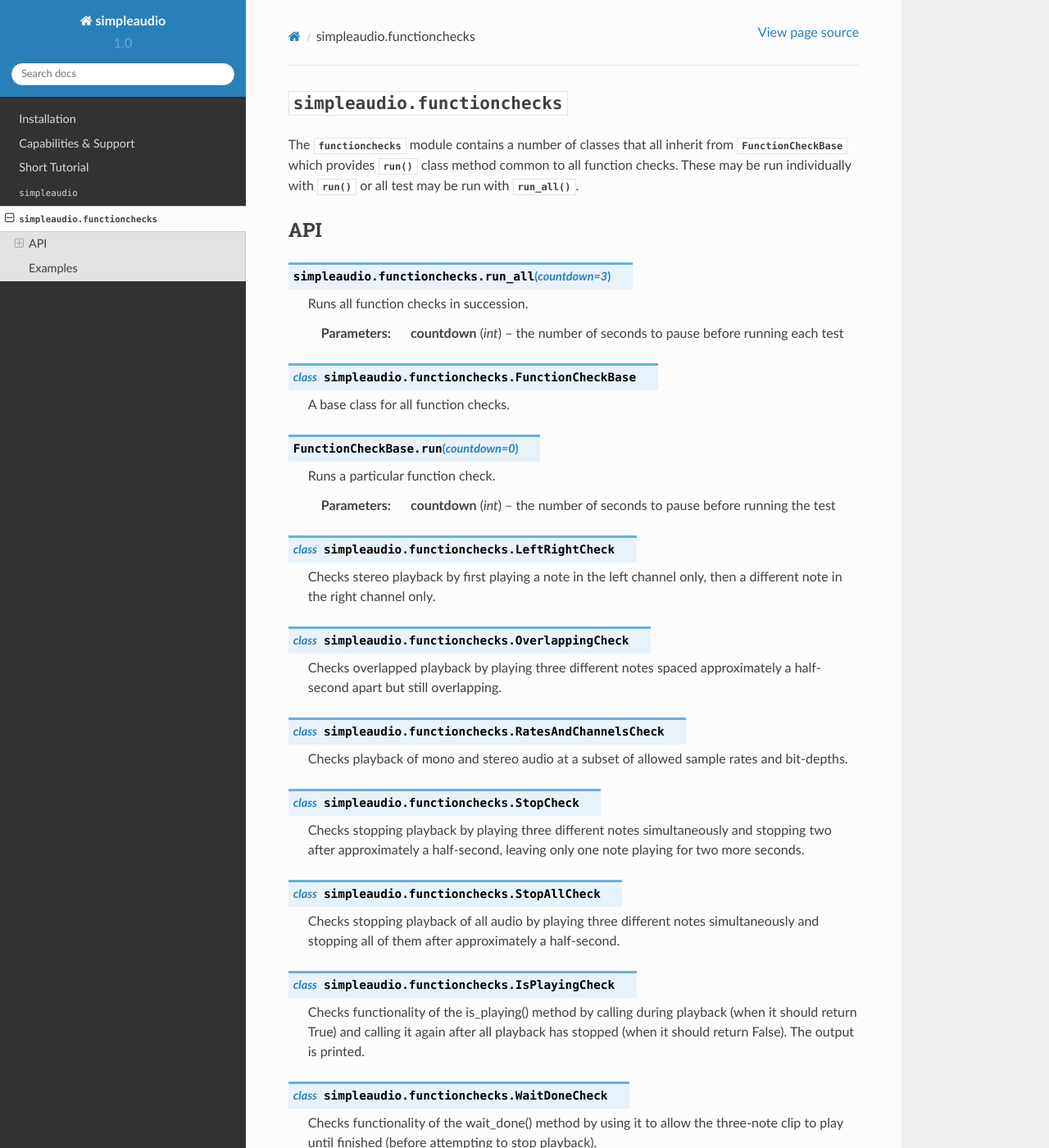
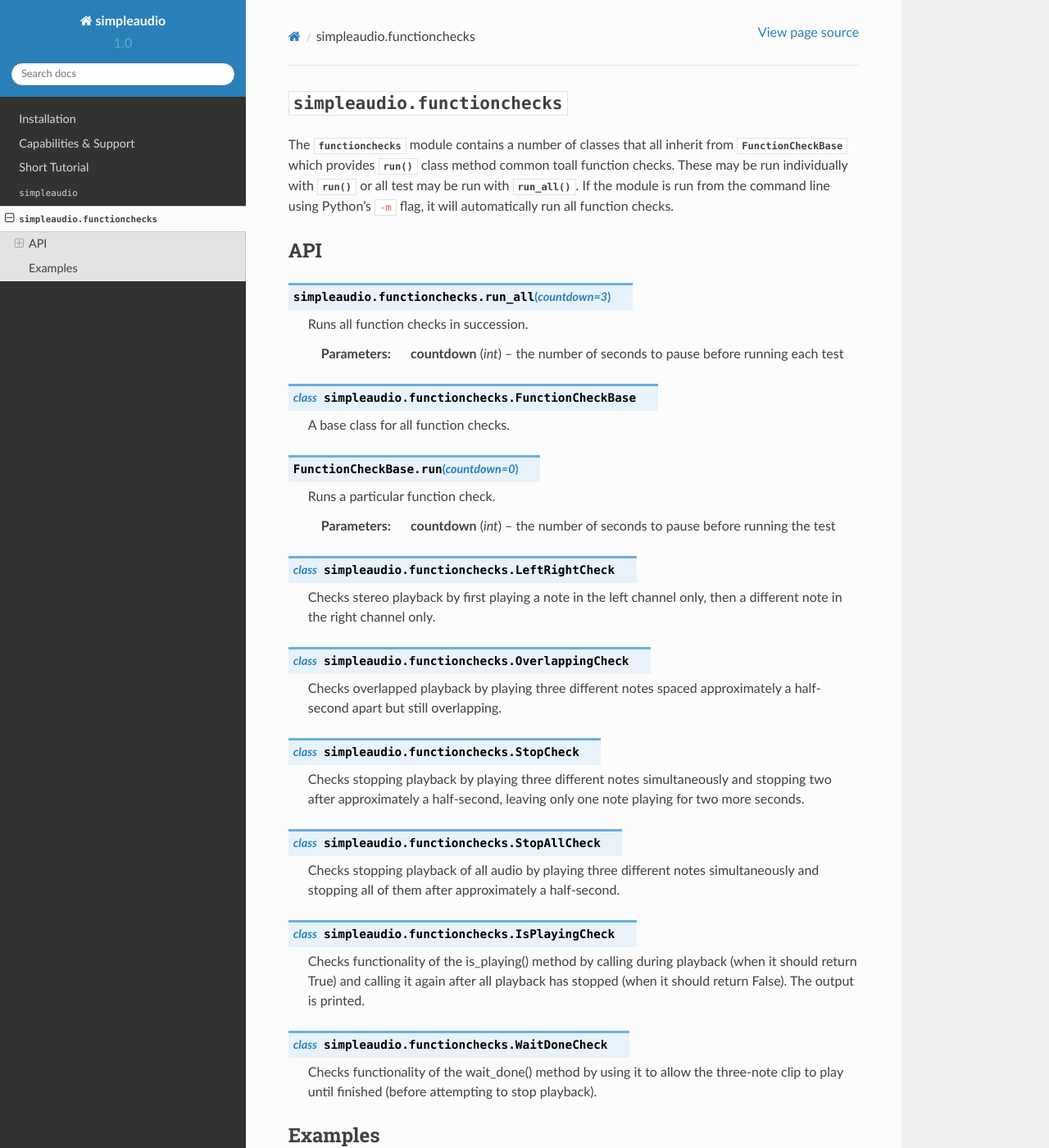
Before and after one commit to hamiltron/py-simple-audio, a Sphinx documentation site: the page built from docs/functionchecks.rst, in a window 1280 px wide and 1400 px high. Shown: the whole window at 82% size. Built offline with Sphinx 7.4.7 and the Read the Docs theme 2.0.0, drawn with Linux system fonts in a browser that asks for light colours.

Commit message:
added if __main__ run_all() to function checks and updated docs

```diff
--- a/docs/functionchecks.rst
+++ b/docs/functionchecks.rst
@@ -6,10 +6,13 @@
 .. module:: simpleaudio.functionchecks
    :synopsis: Provides tests of functionality by playing various test audio clips.
 
-The :mod:`~simpleaudio.functionchecks` module contains a number of classes that all inherit
-from :class:`FunctionCheckBase` which provides :meth:`~FunctionCheckBase.run()` class method common to
-all function checks. These may be run individually with :meth:`~FunctionCheckBase.run()`
-or all test may be run with :func:`run_all()`.
+The :mod:`~simpleaudio.functionchecks` module contains a number of classes
+that all inherit from :class:`FunctionCheckBase` which provides
+:meth:`~FunctionCheckBase.run()` class method common toall function checks.
+These may be run individually with :meth:`~FunctionCheckBase.run()`
+or all test may be run with :func:`run_all()`. If the module is run from the
+command line using Python's ``-m`` flag, it will automatically run all
+function checks.
 
 API
 ---
@@ -40,10 +43,6 @@ API
 
    Checks overlapped playback by playing three different notes
    spaced approximately a half-second apart but still overlapping.
-
-.. class:: RatesAndChannelsCheck
-
-   Checks playback of mono and stereo audio at a subset of allowed sample rates and bit-depths.
 
 .. class:: StopCheck
 
```
Also changed, not shown: 1 other file.
